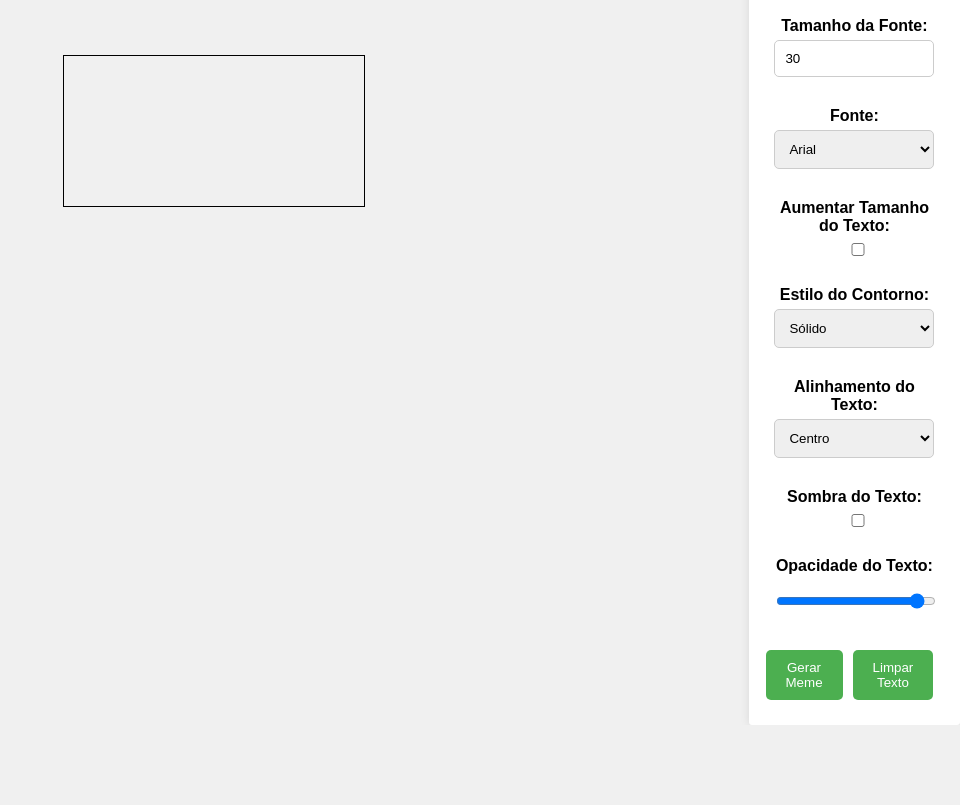
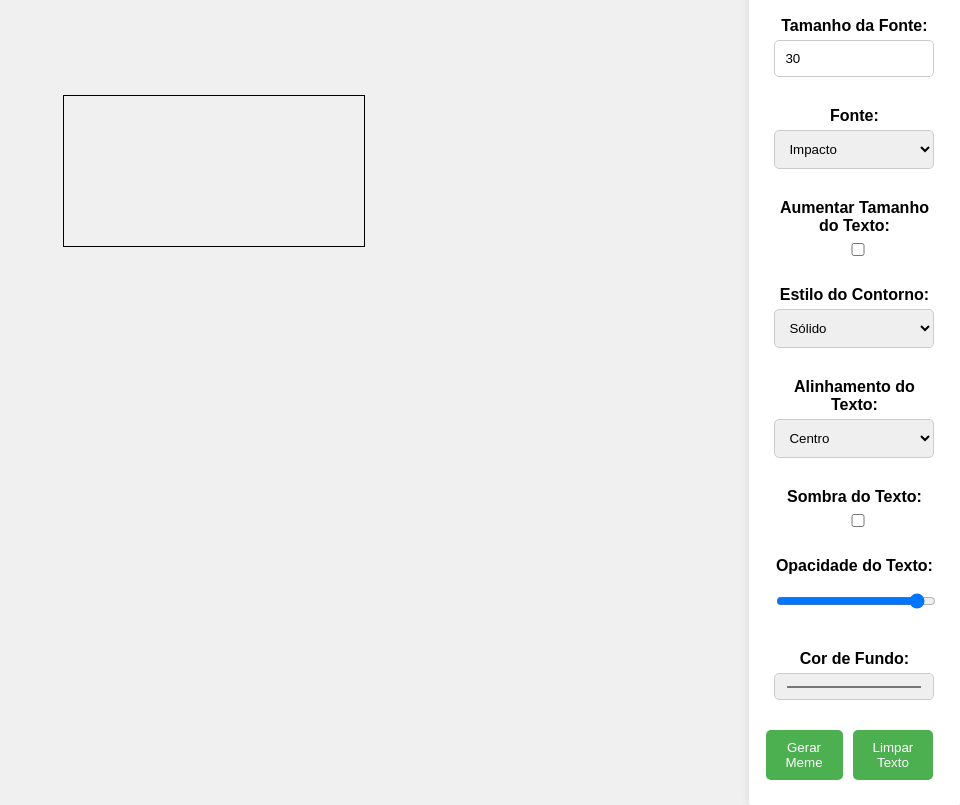
Before and after one commit to andreabrao/CANVAS.WIDTH, a plain HTML site: page index2.html in a window 1280 px wide. Shown: the part 463-1268 px from the top of the page, without its empty margins (320-1280 px from the left). Before the commit the page ends 1188 px from the top, so only its background shows below. Drawn offline with Linux system fonts and the light colour scheme.

Commit message:
Update index2.html

```diff
--- a/index2.html
+++ b/index2.html
@@ -145,7 +145,12 @@
     <div class="control-group">
       <label for="fontFamily">Fonte:</label>
       <select id="fontFamily">
+        <option value="Impact">Impacto</option>
         <option value="Arial">Arial</option>
+        <option value="Verdana">Verdana</option>
+        <option value="Comic Sans MS">Comic Sans MS</option>
+        <option value="Times New Roman">Times New Roman</option>
+        <option value="Courier New">Courier New</option>
         <!-- Adicione mais opções de fonte conforme necessário -->
       </select>
     </div>
@@ -181,6 +186,11 @@
     <div class="control-group">
       <label for="opacity">Opacidade do Texto:</label>
       <input type="range" id="opacity" min="0" max="1" step="0.1" value="1">
+    </div>
+
+    <div class="control-group">
+      <label for="backgroundColor">Cor de Fundo:</label>
+      <input type="color" id="backgroundColor" value="#000000">
     </div>
 
     <div class="button-group">
@@ -308,4 +318,4 @@
     document.getElementById('downloadLink').addEventListener('click', downloadMeme);
   </script>
 </body>
-  </html>
+        </html>
```
